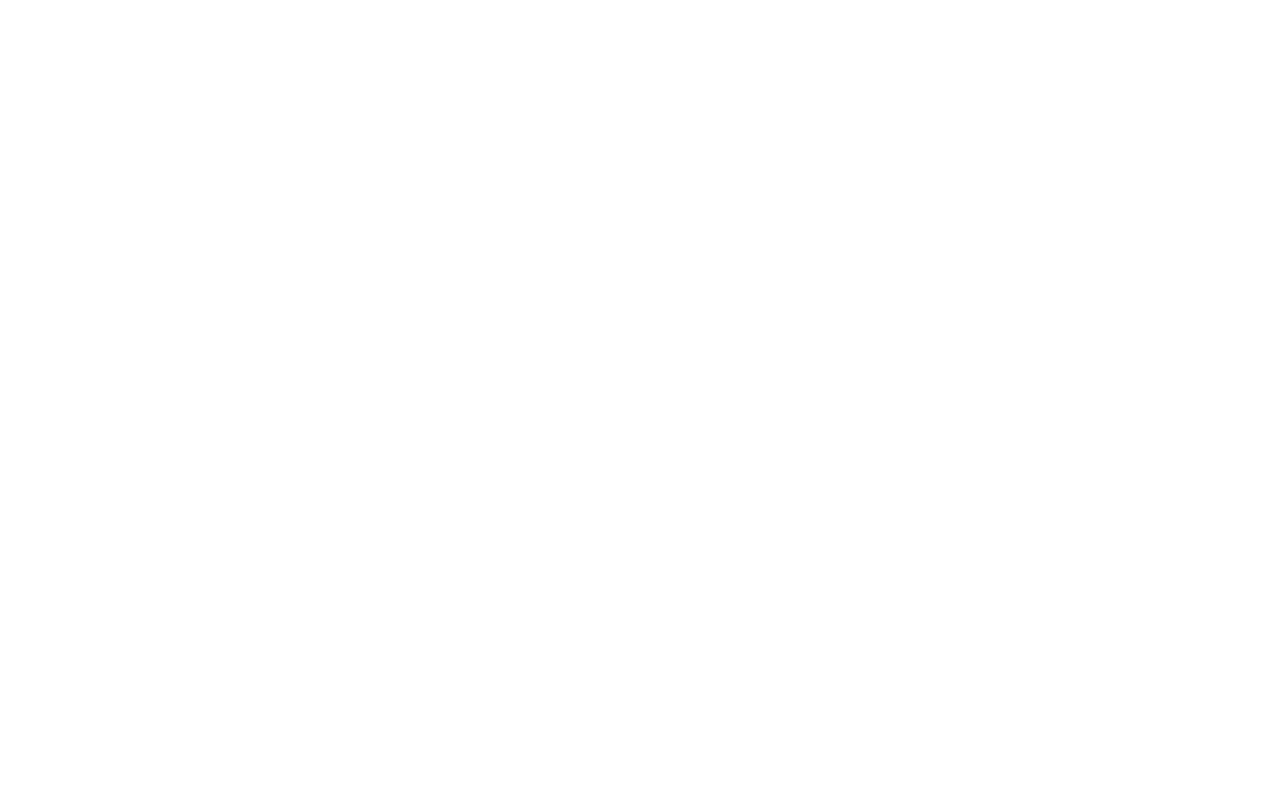
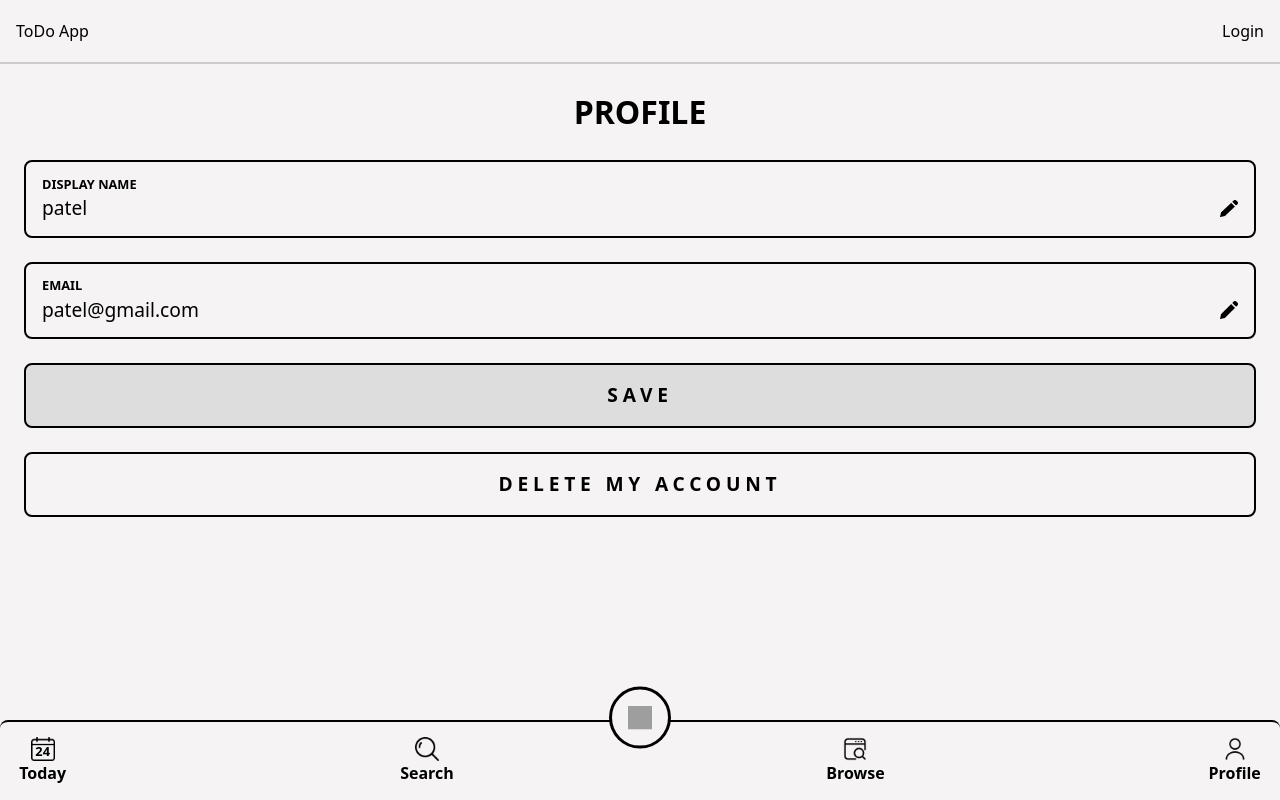
Before and after one commit to priyanshpatel18/vbc-todo, a React (Vite) app in the folder frontend/: page /profile in a window 1280 px wide. Before the commit this address had no page. Built offline with nearby package versions, Linux system fonts and the light colour scheme; grey boxes are pictures that could not be loaded.

Commit message:
added profile and browse pages

```diff
--- a/frontend/src/App.tsx
+++ b/frontend/src/App.tsx
@@ -2,7 +2,9 @@
 import HomePage from "./pages/HomePage";
 import LandingPage from "./pages/LandingPage";
 import LoginPage from "./pages/LoginPage";
+import ProfilePage from "./pages/ProfilePage";
 import RegisterPage from "./pages/RegisterPage";
+import BrowsePage from "./pages/BrowsePage";
 
 export default function App() {
   return (
@@ -11,6 +13,9 @@
       <Route element={<HomePage />} path="/personal" />
       <Route element={<HomePage />} path="/work" />
       <Route element={<HomePage />} path="/education" />
+      <Route element={<ProfilePage />} path="/profile" />
+      <Route element={<BrowsePage />} path="/browse" />
+
       <Route element={<LoginPage />} path="/login" />
       <Route element={<RegisterPage />} path="/register" />
     </Routes>
--- a/frontend/src/components/MenuBar.tsx
+++ b/frontend/src/components/MenuBar.tsx
@@ -3,8 +3,11 @@
 import search from "../assets/search.png";
 import browse from "../assets/browse.png";
 import plus from "../assets/plus.png";
+import { useNavigate } from "react-router-dom";
 
 export default function MenuBar() {
+  const redirect = useNavigate();
+
   return (
     <div className="relative w-full h-[10vh] p-[1.2rem] flex justify-between items-center font-bold bg-[f6dfdf] border-t-2 border-[#000] rounded-t-lg">
       <div className="w-[35%] flex justify-between items-center">
@@ -32,11 +35,21 @@
       </div>
 
       <div className="w-[35%] flex justify-between items-center">
-        <div className="flex flex-col items-center">
+        <div
+          className="flex flex-col items-center"
+          onClick={() => {
+            redirect("/browse");
+          }}
+        >
           <img src={browse} alt="browse" className="h-[1.5rem] w-[1.5rem]" />
           <span>Browse</span>
         </div>
-        <div className="flex flex-col items-center">
+        <div
+          className="flex flex-col items-center"
+          onClick={() => {
+            redirect("/profile");
+          }}
+        >
           <img src={profile} alt="profile" className="h-[1.5rem] w-[1.5rem]" />
           <span>Profile</span>
         </div>
--- /dev/null
+++ b/frontend/src/pages/BrowsePage.tsx
@@ -0,0 +1,53 @@
+import MenuBar from "../components/MenuBar";
+import NavBar from "../components/NavBar";
+import { useNavigate } from "react-router-dom";
+
+export default function BrowsePage() {
+  const redirect = useNavigate();
+  return (
+    <div className="flex flex-col h-screen bg-[#F5F3F4]">
+      <NavBar />
+      <div className="flex flex-col gap-[1rem] flex-1 p-[1.5rem]">
+        <div className="text-[2rem] font-bold uppercase text-center">
+          browse
+        </div>
+        <h1 className="capitalize text-semibold text-[1.3rem]">
+          your projects
+        </h1>
+        <div className="flex flex-col gap-[1rem] flex-1 mb-[1rem]">
+          <div
+            className="h-full w-full cursor-pointer rounded-lg border-2 border-[#000] flex items-center justify-center"
+            onClick={() => {
+              redirect("/home");
+            }}
+          >
+            <span className="font-semibold uppercase text-[2.5rem] lg:text-[4rem]">
+              personal
+            </span>
+          </div>
+          <div
+            className="h-full w-full cursor-pointer rounded-lg border-2 border-[#000] flex items-center justify-center"
+            onClick={() => {
+              redirect("/home");
+            }}
+          >
+            <span className="font-semibold uppercase text-[2.5rem] lg:text-[4rem]">
+              work
+            </span>
+          </div>
+          <div
+            className="h-full w-full cursor-pointer rounded-lg border-2 border-[#000] flex items-center justify-center"
+            onClick={() => {
+              redirect("/home");
+            }}
+          >
+            <span className="font-semibold uppercase text-[2.5rem] lg:text-[4rem]">
+              education
+            </span>
+          </div>
+        </div>
+      </div>
+      <MenuBar />
+    </div>
+  );
+}
--- /dev/null
+++ b/frontend/src/pages/ProfilePage.tsx
@@ -0,0 +1,94 @@
+import { useState } from "react";
+import edit from "../assets/edit.png";
+import MenuBar from "../components/MenuBar";
+import NavBar from "../components/NavBar";
+
+export default function ProfilePage() {
+  const [displayName, setDisplayName] = useState("patel");
+  const [email, setEmail] = useState("patel@gmail.com");
+
+  const [editMode, setEditMode] = useState(false);
+
+  return (
+    <div className="flex flex-col h-screen bg-[#F5F3F4]">
+      <NavBar />
+      <div className="flex flex-col gap-[1.5rem] flex-1 p-[1.5rem]">
+        <div className="text-[2rem] font-bold uppercase text-center">
+          Profile
+        </div>
+        <div className="flex flex-col border-2 border-[#000] py-[0.8rem] px-[1rem] rounded-lg">
+          <span className="font-semibold text-[0.8rem] uppercase">
+            display name
+          </span>
+          <div className="flex items-center justify-between gap-[1rem]">
+            <input
+              type="text"
+              value={displayName}
+              onChange={(e) => {
+                setDisplayName(e.target.value);
+              }}
+              className="text-[1.2rem] border-none outline-none bg-transparent flex-1"
+              readOnly={!editMode}
+            />
+            {editMode ? (
+              <></>
+            ) : (
+              <img
+                src={edit}
+                alt="edit"
+                className="h-[1.1rem] w-[1.1rem] cursor-pointer"
+                onClick={() => {
+                  setEditMode(!editMode);
+                }}
+              />
+            )}
+          </div>
+        </div>
+        <div className="flex flex-col border-2 border-[#000] py-[0.8rem] px-[1rem] rounded-lg">
+          <span className="font-semibold text-[0.8rem] uppercase">Email</span>
+          <div className="flex items-center justify-between gap-[1rem]">
+            <input
+              type="text"
+              value={email}
+              onChange={(e) => {
+                setEmail(e.target.value);
+              }}
+              className="text-[1.2rem] border-none outline-none bg-transparent flex-1"
+              readOnly={!editMode}
+            />
+            {editMode ? (
+              <></>
+            ) : (
+              <img
+                src={edit}
+                alt="edit"
+                className="h-[1.1rem] w-[1.1rem] cursor-pointer"
+                onClick={() => {
+                  setEditMode(!editMode);
+                }}
+              />
+            )}
+          </div>
+        </div>
+        <button
+          className="p-[1rem] border-2 border-[#000] rounded-lg disabled:bg-[#DDD]"
+          disabled={!editMode}
+          onClick={() => setEditMode(!editMode)}
+        >
+          <span className="text-[1.2rem] font-semibold uppercase tracking-[0.3rem]">
+            save
+          </span>
+        </button>
+        <button
+          className="p-[1rem] border-2 border-[#000] rounded-lg disabled:bg-[#DDD]"
+          disabled={editMode}
+        >
+          <span className="text-[1.2rem] font-semibold uppercase tracking-[0.3rem]">
+            delete my account
+          </span>
+        </button>
+      </div>
+      <MenuBar />
+    </div>
+  );
+}
```
Also changed, not shown: frontend/src/assets/edit.png (added).
